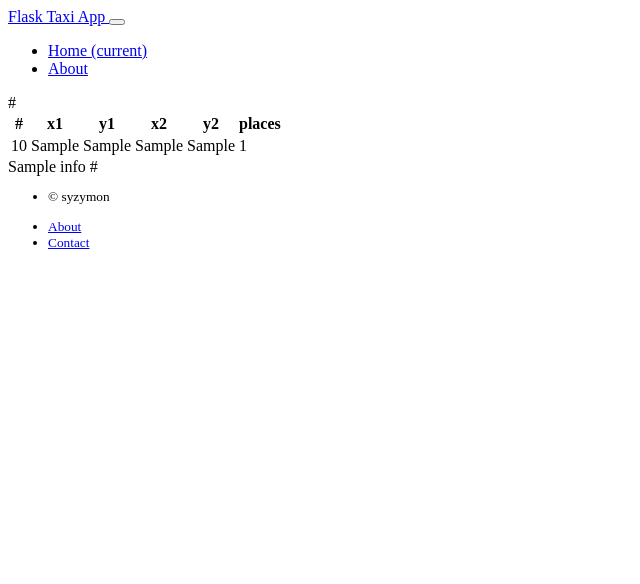
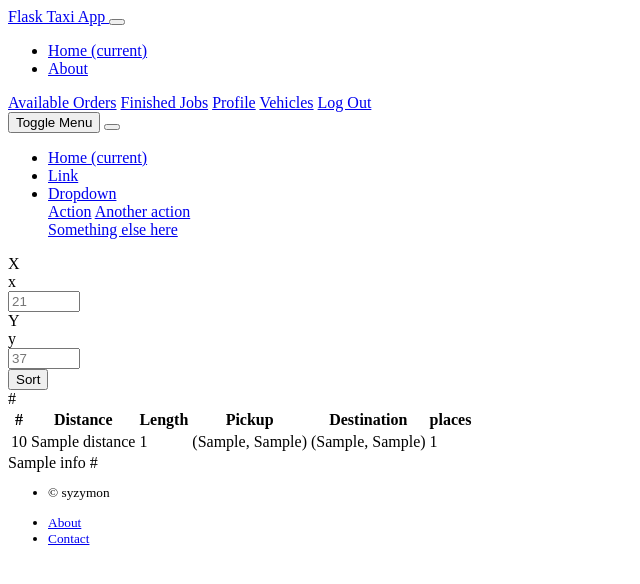
Before and after one commit to syzymon/flask-uber-clone, a Flask app: template flask_uber_clone/templates/driver/index.html in a window 1280 px wide. Shown: the top 584 px of the page, without its empty margins (0-640 px from the left). Run offline with Flask 2, Linux system fonts and the light colour scheme; tables that the repository leaves empty hold one stand-in row (values such as "Sample post"); the template is opened without the code that fills it: values that come from a table or form of the project are taken from there, most other values are stand-ins (such as "Sample title", 1, 10 or a date in 2020); parts of the project's set-up code (start-up, migrations or seed data) failed here and were passed over; some libraries are stand-ins or nearby versions.

Commit message:
Implement sorting jobs by distance, refactor templates

```diff
--- a/flask_uber_clone/driver/forms.py
+++ b/flask_uber_clone/driver/forms.py
@@ -1,7 +1,7 @@
 # -*- coding: utf-8 -*-
 """Rider forms."""
 from flask_wtf import FlaskForm
-from wtforms.fields.html5 import DecimalField
+from wtforms.fields.html5 import IntegerField, DecimalField
 from wtforms.validators import DataRequired, NumberRange
 
 from flask_uber_clone.user.forms import LoginForm, RegisterForm
@@ -26,3 +26,10 @@
     fare_rate = DecimalField(label="Enter fare rate when ride finished",
                              places=2,
                              validators=[DataRequired(), NumberRange(0, 5)])
+
+
+class LocationForm(FlaskForm):
+    x = IntegerField(label="X",
+                     validators=[DataRequired(), NumberRange(-100, 100)])
+    y = IntegerField(label="Y",
+                     validators=[DataRequired(), NumberRange(-100, 100)])
--- /dev/null
+++ b/flask_uber_clone/templates/base.html
@@ -0,0 +1,101 @@
+{% extends "layout.html" %}
+
+{% block css %}
+    <link
+            rel="stylesheet"
+            type="text/css"
+            href="{{ static_url_for('static', filename='build/sidebar_css.bundle.css') }}"
+    />
+{% endblock %}
+
+{% block content %}
+    <div class="d-flex" id="wrapper">
+        {% block sidebar %}
+            <div class="bg-light border-right" id="sidebar-wrapper">
+                <div class="list-group list-group-flush">
+                    <a href="{{ url_for('rider.home') }}"
+                       class="list-group-item list-group-item-action bg-light">Current
+                        Ride</a>
+                    <a href="{{ url_for('rider.history') }}"
+                       class="list-group-item list-group-item-action bg-light">My
+                        Trips</a>
+                    <a href="#"
+                       class="list-group-item list-group-item-action bg-light">Profile</a>
+                    <a href="#"
+                       class="list-group-item list-group-item-action bg-light">Payment</a>
+                    <a href="{{ url_for('rider.logout') }}"
+                       class="list-group-item list-group-item-action bg-light">Log
+                        Out</a>
+                </div>
+            </div>
+        {% endblock %}
+
+        <div id="page-content-wrapper">
+            {% block nav_menu %}
+                <nav class="navbar navbar-expand-lg navbar-light bg-light border-bottom">
+                    <button class="btn btn-primary" id="menu-toggle">Toggle Menu
+                    </button>
+
+                    <button class="navbar-toggler" type="button"
+                            data-toggle="collapse"
+                            data-target="#navbarSupportedContent"
+                            aria-controls="navbarSupportedContent"
+                            aria-expanded="false"
+                            aria-label="Toggle navigation">
+                        <span class="navbar-toggler-icon"></span>
+                    </button>
+
+                    <div class="collapse navbar-collapse"
+                         id="navbarSupportedContent">
+                        <ul class="navbar-nav ml-auto mt-2 mt-lg-0">
+                            <li class="nav-item active">
+                                <a class="nav-link" href="#">Home <span
+                                        class="sr-only">(current)</span></a>
+                            </li>
+                            <li class="nav-item">
+                                <a class="nav-link" href="#">Link</a>
+                            </li>
+                            <li class="nav-item dropdown">
+                                <a class="nav-link dropdown-toggle" href="#"
+                                   id="navbarDropdown" role="button"
+                                   data-toggle="dropdown" aria-haspopup="true"
+                                   aria-expanded="false">
+                                    Dropdown
+                                </a>
+                                <div class="dropdown-menu dropdown-menu-right"
+                                     aria-labelledby="navbarDropdown">
+                                    <a class="dropdown-item" href="#">Action</a>
+                                    <a class="dropdown-item" href="#">Another
+                                        action</a>
+                                    <div class="dropdown-divider"></div>
+                                    <a class="dropdown-item" href="#">Something
+                                        else
+                                        here</a>
+                                </div>
+                            </li>
+                        </ul>
+                    </div>
+                </nav>
+            {% endblock %}
+
+            {% block breadcrumb %} {% endblock %}
+
+            <div class="container-fluid">
+                {% block content_section %} {% endblock %}
+            </div>
+        </div>
+    </div>
+
+
+{% endblock %}
+
+{% block js %}
+    <script type="text/javascript">
+      $('#menu-toggle')
+        .click(function (e) {
+          e.preventDefault();
+          $('#wrapper')
+            .toggleClass('toggled');
+        });
+    </script>
+{% endblock %}
--- /dev/null
+++ b/flask_uber_clone/templates/driver/base.html
@@ -0,0 +1,21 @@
+{% extends "base.html" %}
+
+{% block sidebar %}
+    <div class="bg-light border-right" id="sidebar-wrapper">
+        <div class="list-group list-group-flush">
+            <a href="{{ url_for('driver.home') }}"
+               class="list-group-item list-group-item-action bg-light">Available
+                Orders</a>
+            <a href="{{ url_for('driver.history') }}"
+               class="list-group-item list-group-item-action bg-light">Finished
+                Jobs</a>
+            <a href="{{ url_for('driver.profile') }}"
+               class="list-group-item list-group-item-action bg-light">Profile</a>
+            <a href="#"
+               class="list-group-item list-group-item-action bg-light">Vehicles</a>
+            <a href="{{ url_for('rider.logout') }}"
+               class="list-group-item list-group-item-action bg-light">Log
+                Out</a>
+        </div>
+    </div>
+{% endblock %}
--- a/flask_uber_clone/templates/driver/index.html
+++ b/flask_uber_clone/templates/driver/index.html
@@ -1,17 +1,45 @@
-{% extends "layout.html" %}
+{% extends "driver/base.html" %}
 
-{% block content %}
-    <div class="container">
+{% block content_section %}
+    <form id="sortForm" class="form form-sort" method="POST"
+          action="" role="form">
+        {{ location_form.csrf_token }}
+        <div class="form-row align-items-center mt-2">
+            <div class="col-auto">
+                {{ location_form.x.label(class_="sr-only") }}
+                <div class="input-group mb-2">
+                    <div class="input-group-prepend">
+                        <div class="input-group-text">x</div>
+                    </div>
+                    {{ location_form.x(placeholder=21, class_="form-control") }}
+                </div>
+            </div>
+            <div class="col-auto">
+                {{ location_form.y.label(class_="sr-only") }}
+                <div class="input-group mb-2">
+                    <div class="input-group-prepend">
+                        <div class="input-group-text">y</div>
+                    </div>
+                    {{ location_form.y(placeholder=37, class_="form-control") }}
+                </div>
+            </div>
+            <div class="col-auto">
+                <button type="submit" class="btn btn-success mb-2">Sort
+                </button>
+            </div>
+        </div>
+    </form>
+
     <div class="table-responsive">
         {{ pagination.links }}
         <table class="table table-hover">
             <thead>
             <tr>
                 <th>#</th>
-                    <th>x1</th>
-                    <th>y1</th>
-                    <th>x2</th>
-                    <th>y2</th>
+                <th>Distance</th>
+                <th>Length</th>
+                <th>Pickup</th>
+                <th>Destination</th>
                 <th>places</th>
             </tr>
             </thead>
@@ -20,20 +48,19 @@
                 <tr class='clickable-row'
                     data-href='{{ url_for('driver.order', order_id=order.id) }}'>
                     <td>{{ loop.index + pagination.skip }}</td>
-                        <td>{{ order.route.x1 }}</td>
-                        <td>{{ order.route.y1 }}</td>
-                        <td>{{ order.route.x2 }}</td>
-                        <td>{{ order.route.y2 }}</td>
+                    <td>{{ order.route.distance(coords[0], coords[1]) }}</td>
+                    <td>{{ order.route.length }}</td>
+                    <td>({{ order.route.x1 }}, {{ order.route.y1 }})</td>
+                    <td>({{ order.route.x2 }}, {{ order.route.y2 }})</td>
                     <td>{{ order.people_count }}</td>
                 </tr>
             {% endfor %}
             </tbody>
         </table>
-
-        </div>
         {{ pagination.info }}
         {{ pagination.links }}
     </div>
+
 
     <style>
         .pagination-page-info {
--- /dev/null
+++ b/flask_uber_clone/templates/driver/profile.html
@@ -0,0 +1 @@
+{% extends "driver/base.html" %}
--- a/flask_uber_clone/templates/rider/history.html
+++ b/flask_uber_clone/templates/rider/history.html
@@ -1,4 +1,4 @@
-{% extends "rider/base.html" %}
+{% extends "base.html" %}
 
 {% block content_section %}
     <h1>Most recent trips</h1>
--- a/flask_uber_clone/templates/rider/new_order.html
+++ b/flask_uber_clone/templates/rider/new_order.html
@@ -1,4 +1,4 @@
-{% extends "rider/base.html" %}
+{% extends "base.html" %}
 
 {% block content_section %}
     <div class="jumbotron">
--- a/flask_uber_clone/templates/rider/order.html
+++ b/flask_uber_clone/templates/rider/order.html
@@ -1,4 +1,4 @@
-{% extends "rider/base.html" %}
+{% extends "base.html" %}
 
 {% if taken %}
     {% set current_order = current_user.taken_order %}
```
Also changed, not shown: flask_uber_clone/driver/views.py (+40 -13 lines), flask_uber_clone/rider/models.py (+15 -2 lines), flask_uber_clone/templates/rider/base.html (deleted, +0 -96 lines). Lines whose indentation alone changed are shown as unchanged.
